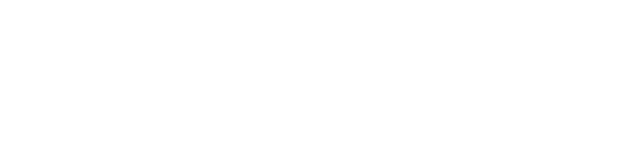
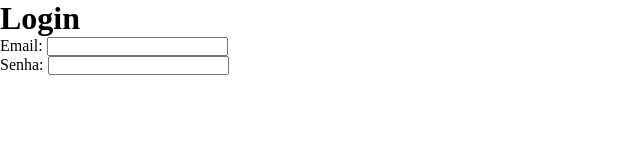
Before and after one commit to RogherSoares/Pagina-Login, a plain HTML site: page index.html in a window 1280 px wide. Shown: the whole page, without its empty margins (0-640 px from the left). Drawn offline with Linux system fonts and the light colour scheme.

Commit message:
criando a estrutura inicial de login

```diff
--- a/index.html
+++ b/index.html
@@ -1,5 +1,5 @@
 <!DOCTYPE html>
-<html lang="en">
+<html lang="pt-br">
 <head>
     <meta charset="UTF-8">
     <meta name="viewport" content="width=device-width, initial-scale=1.0">
@@ -8,6 +8,22 @@
 </head>
 <body>
 
+    <div class="container">
+        <div class="formLogin">
+            <form>
+                <h1>Login</h1>
+                <div class="inputBox">
+                    <label for="email">Email:</label>
+                    <input type="email" polaceholder="Digite seu email ..." required>
+                </div>
+                <div class="inputBox">
+                    <label for="password">Senha:</label>
+                    <input type="password" polaceholder="Digite sua senha ..." required>
+                </div>
+            </form>
+        </div>
+    </div>
+
     <script src="script.js"></script>
 </body>
 </html>
```
